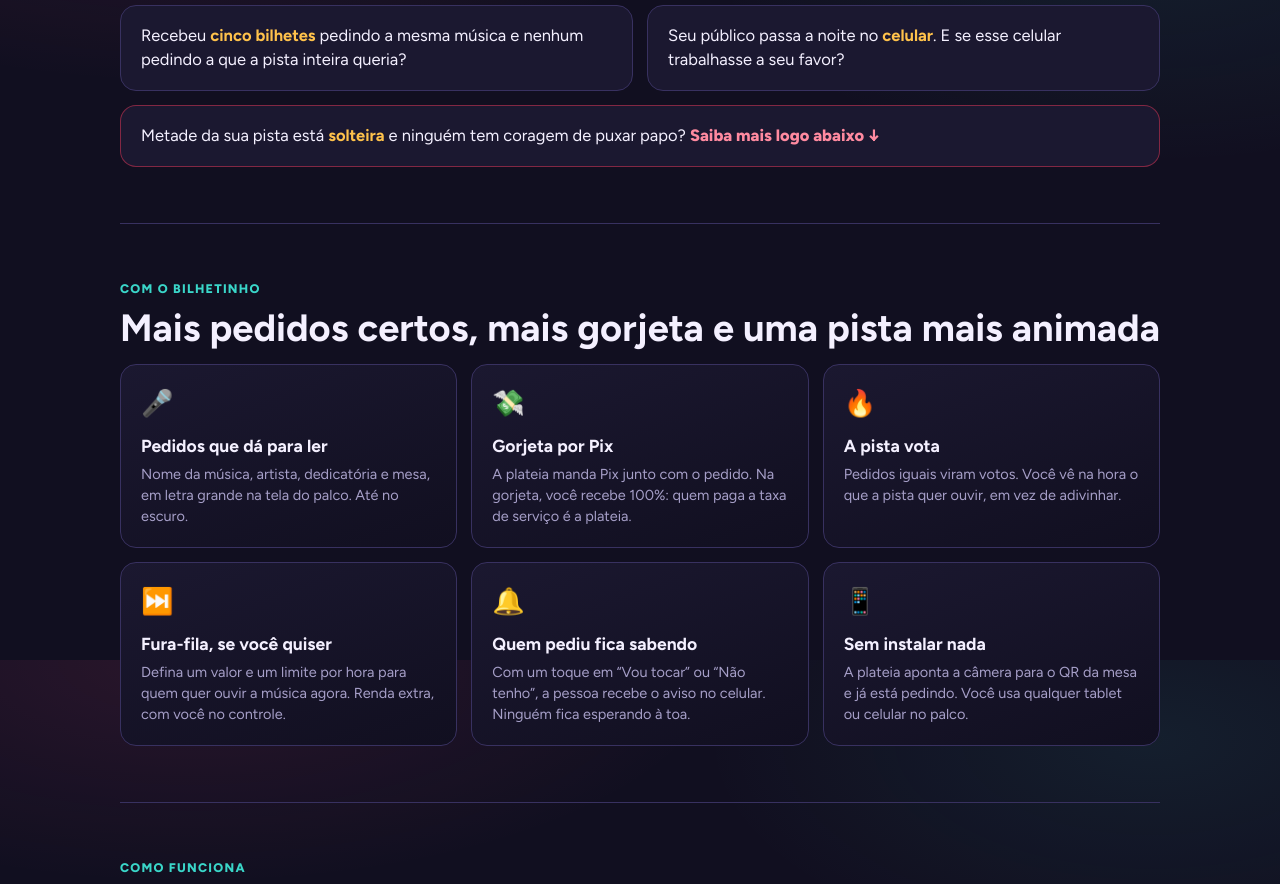
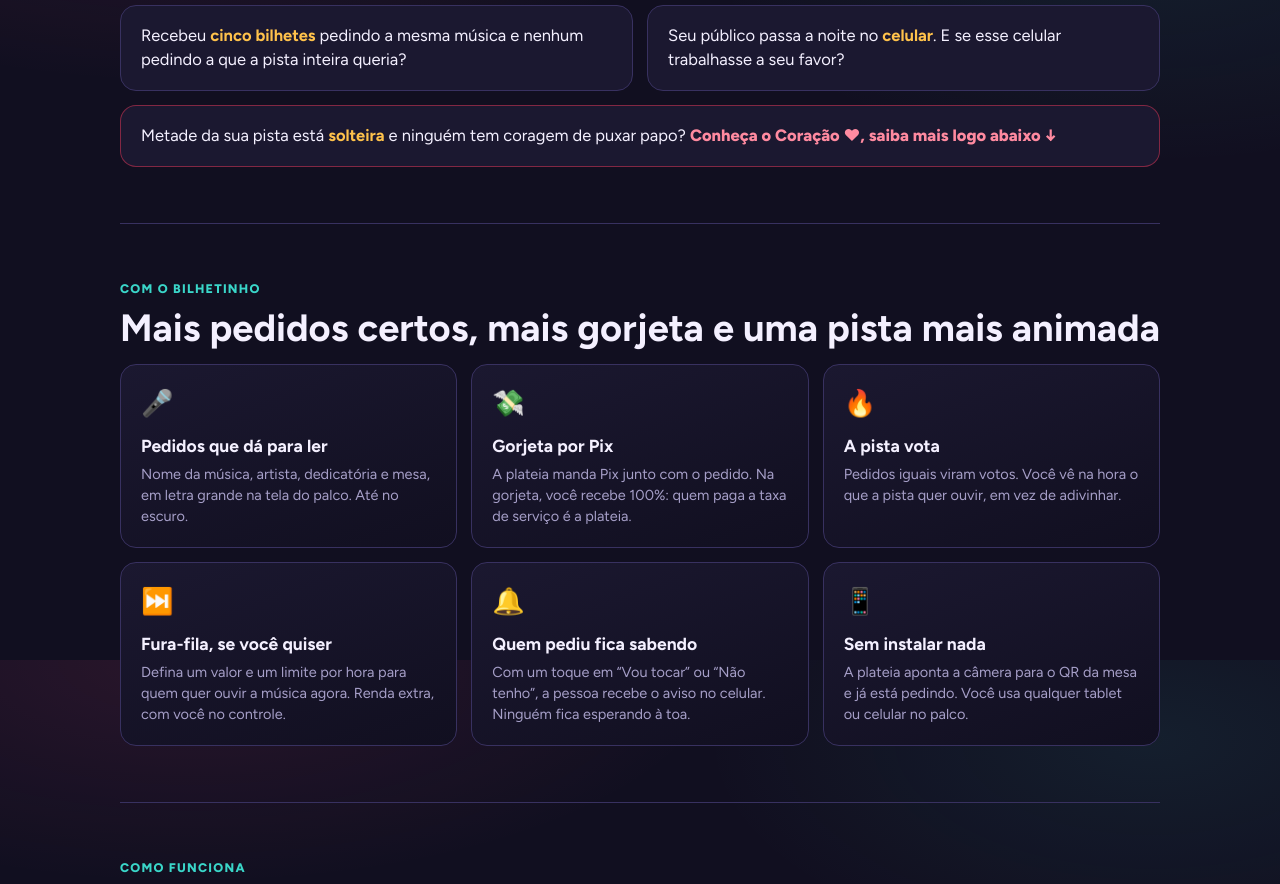
Before and after one commit to odirlam/bilhetinho, a plain HTML site: page parceiros.html in a window 1280 px wide. Shown: the part 940-1824 px from the top of the page. Drawn offline with Linux system fonts and the light colour scheme.

Commit message:
Página /parceiros: "Conheça o Coração ❤, saiba mais logo abaixo"
Co-Authored-By: Claude Opus 5.5 <noreply@anthropic.com>
Claude-Session: https://claude.ai/code/session_01HiSNKG3PnDLCDcx2xpUTdn

```diff
--- a/parceiros.html
+++ b/parceiros.html
@@ -94,7 +94,7 @@ p.lead-lg{font-size:17px;color:#d9d2f3;max-width:60ch;margin:0 0 26px}
 .mini-heart.big svg{width:34px;height:34px}
 .heart-link{color:#ff8aa0!important}
 .pain.wide{grid-column:1/-1;border-color:rgba(255,59,92,.45)}
-.pain .more{color:#ff8aa0;font-weight:800;white-space:nowrap}
+.pain .more{color:#ff8aa0;font-weight:800}
 .h-steps{display:grid;grid-template-columns:repeat(3,1fr);gap:14px;margin-top:16px}
 .h-step{border:1px solid var(--line);border-radius:18px;padding:18px;background:var(--surface)}
 .h-step h3{margin:14px 0 6px;font-size:17px}
@@ -193,7 +193,7 @@ p.lead-lg{font-size:17px;color:#d9d2f3;max-width:60ch;margin:0 0 26px}
       <div class="pain">Quantas <b>gorjetas</b> a sua pista deixou de dar porque ninguém anda mais com dinheiro vivo?</div>
       <div class="pain">Recebeu <b>cinco bilhetes</b> pedindo a mesma música e nenhum pedindo a que a pista inteira queria?</div>
       <div class="pain">Seu público passa a noite no <b>celular</b>. E se esse celular trabalhasse a seu favor?</div>
-      <div class="pain wide">Metade da sua pista está <b>solteira</b> e ninguém tem coragem de puxar papo? <span class="more">Saiba mais logo abaixo ↓</span></div>
+      <div class="pain wide">Metade da sua pista está <b>solteira</b> e ninguém tem coragem de puxar papo? <span class="more">Conheça o Coração ❤, saiba mais logo abaixo ↓</span></div>
     </div>
   </section>
 
```
